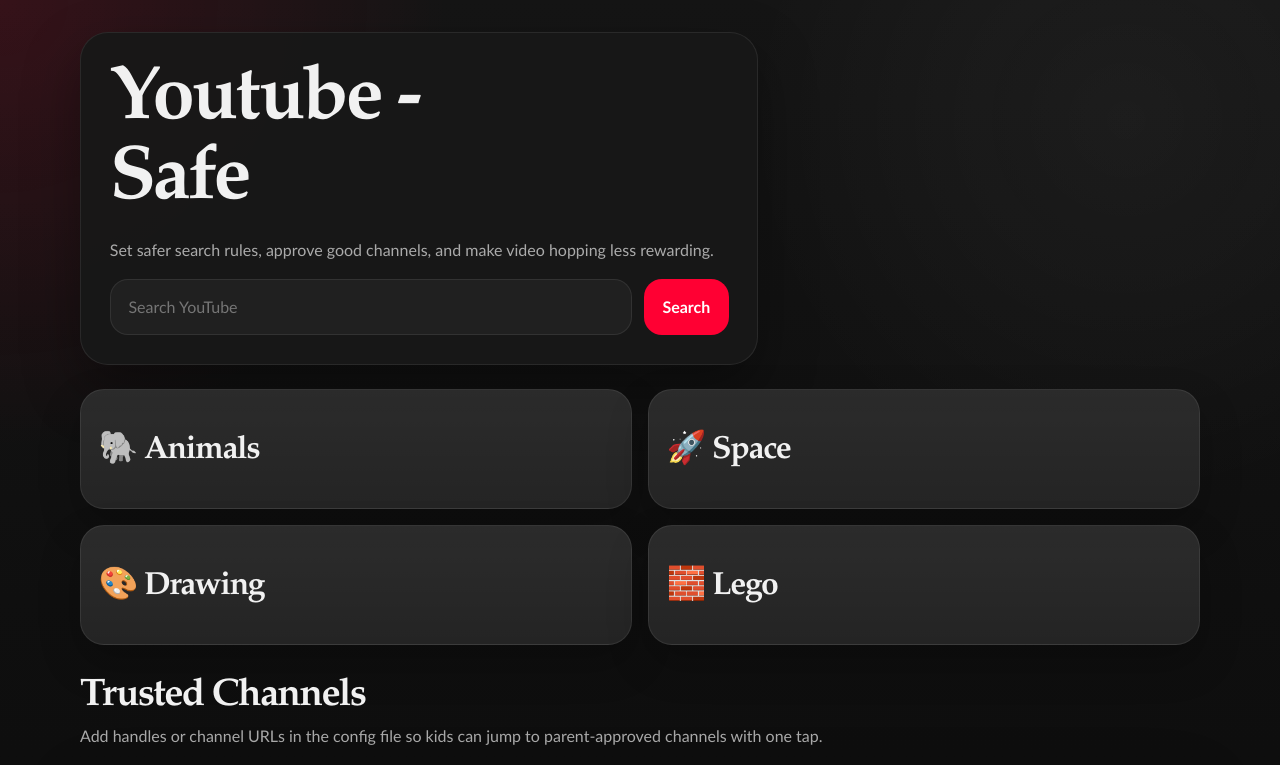
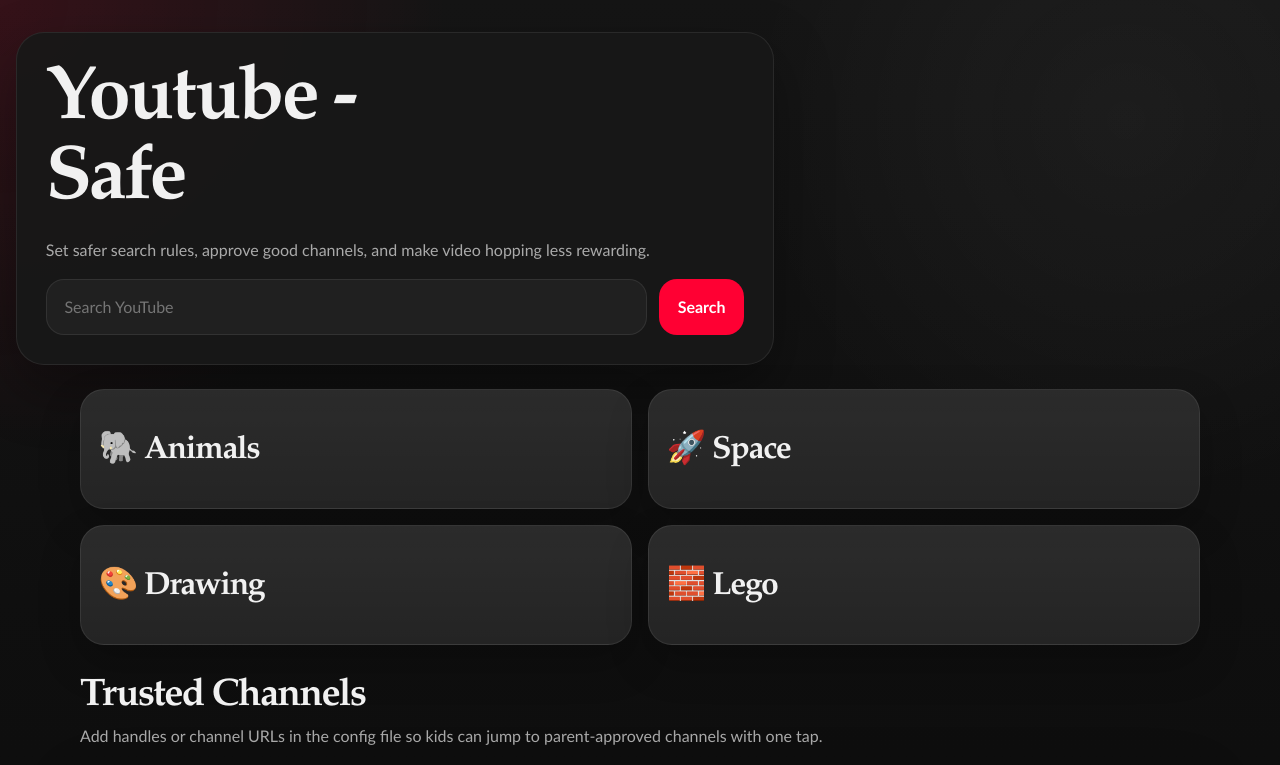
Before and after one commit to noemit/safe-youtube, a Next.js app: page / in a window 1280 px wide. Shown: the top 765 px of the page. Built offline with nearby package versions, Linux system fonts and the light colour scheme.

Commit message:
Make home hero full width

```diff
--- a/src/app/globals.css
+++ b/src/app/globals.css
@@ -79,6 +79,11 @@
   display: grid;
   gap: 1.5rem;
   align-items: stretch;
+}
+
+.hero--full-width {
+  width: min(100vw - 2rem, 1600px);
+  margin-inline: calc(50% - 50vw + 1rem);
 }
 
 .hero__copy,
--- a/src/app/page.tsx
+++ b/src/app/page.tsx
@@ -17,7 +17,7 @@
 
   return (
     <main className="shell">
-      <section className="hero">
+      <section className="hero hero--full-width">
         <div className="hero__copy">
           <h1>{config.siteTitle}</h1>
           <p>{config.welcomeMessage}</p>
```
